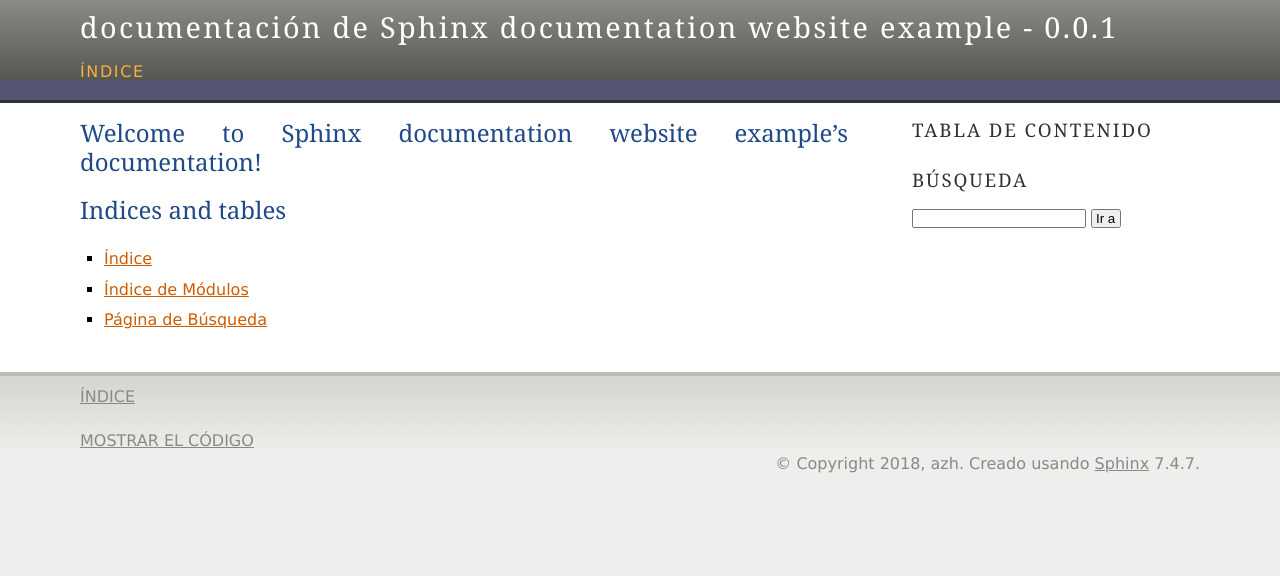
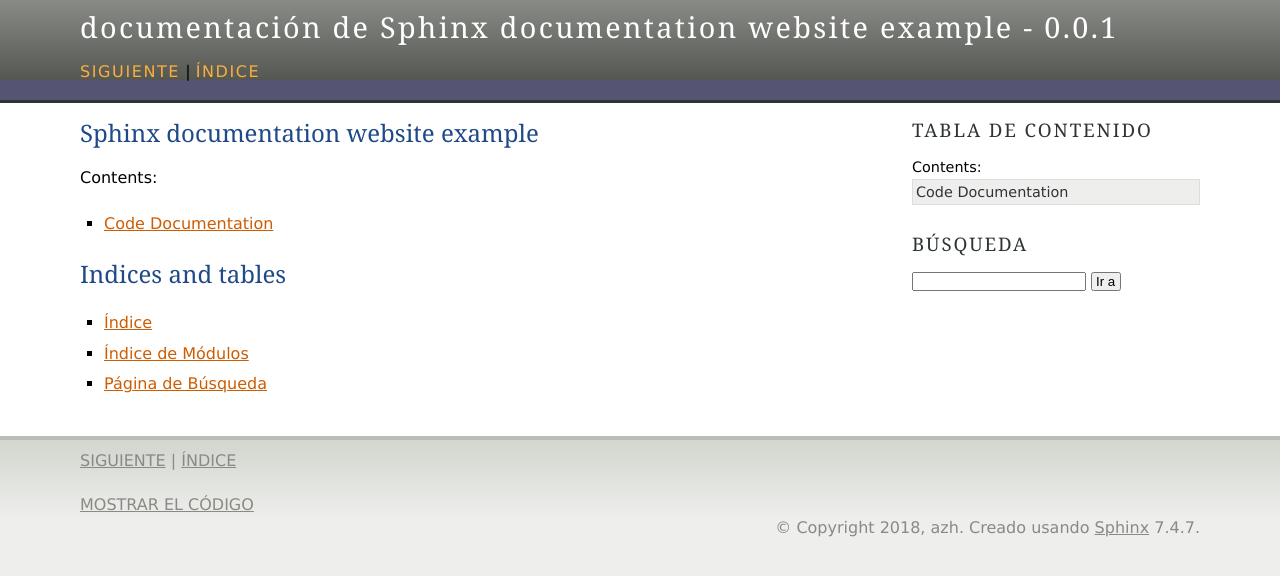
Before and after one commit to azhernan/prueba-git-sphinx, a Sphinx documentation site: the page built from sphinx/index.rst, in a window 1280 px wide. Shown: the top 576 px of the page. Built offline with Sphinx 7.4.7, drawn with Linux system fonts in a browser that asks for light colours.

Commit message:
page for code documentation

```diff
--- /dev/null
+++ b/sphinx/code.rst
@@ -0,0 +1,5 @@
+Code Documentation
+==================
+
+.. automodule:: example1
+	:members:
--- a/sphinx/conf.py
+++ b/sphinx/conf.py
@@ -16,9 +16,9 @@
 # add these directories to sys.path here. If the directory is relative to the
 # documentation root, use os.path.abspath to make it absolute, like shown here.
 #
-# import os
-# import sys
-# sys.path.insert(0, os.path.abspath('.'))
+import os
+import sys
+sys.path.insert(0, os.path.abspath('../'))
 
 
 # -- General configuration ------------------------------------------------
--- a/sphinx/index.rst
+++ b/sphinx/index.rst
@@ -3,13 +3,14 @@
    You can adapt this file completely to your liking, but it should at least
    contain the root `toctree` directive.
 
-Welcome to Sphinx documentation website example's documentation!
-================================================================
+Sphinx documentation website example
+====================================
 
 .. toctree::
    :maxdepth: 2
    :caption: Contents:
 
+   code
 
 
 Indices and tables
```
Also changed, not shown: 1 other file.
